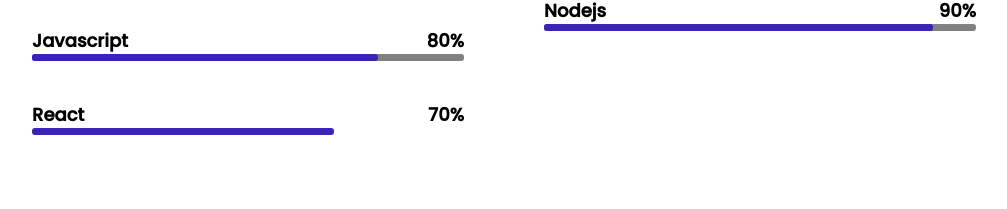
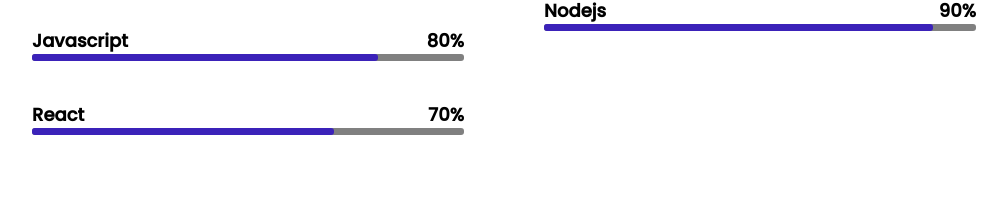
Before and after one commit to vishalyadav84/My_Portfolio.io, a plain HTML site: page index.html in a window 1280 px wide. Shown: the part 1957-2166 px from the top of the page, without its empty margins (136-1143 px from the left). Drawn offline with nearby package versions, Linux system fonts and the light colour scheme.

Commit message:
Update index.html

```diff
--- a/index.html
+++ b/index.html
@@ -225,7 +225,7 @@
                              <h5 class="skills-name">React</h5>
                              <h5 class="skills-level">70%</h5>
                         </div>
-                        <div class="#">
+                        <div class="full-loding">
                              <div class="inner-loading"></div>
                         </div>
                     </div>
```
